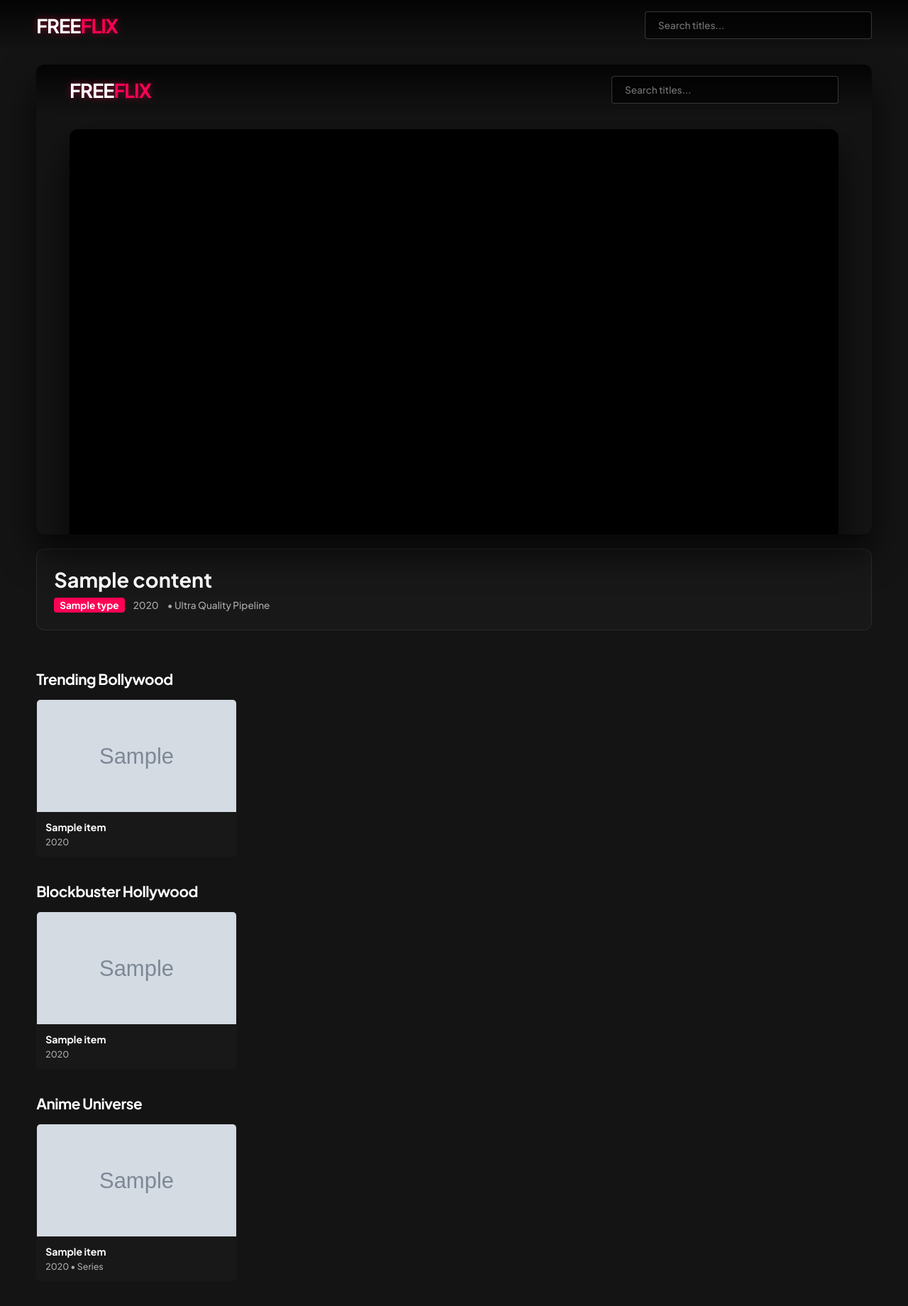
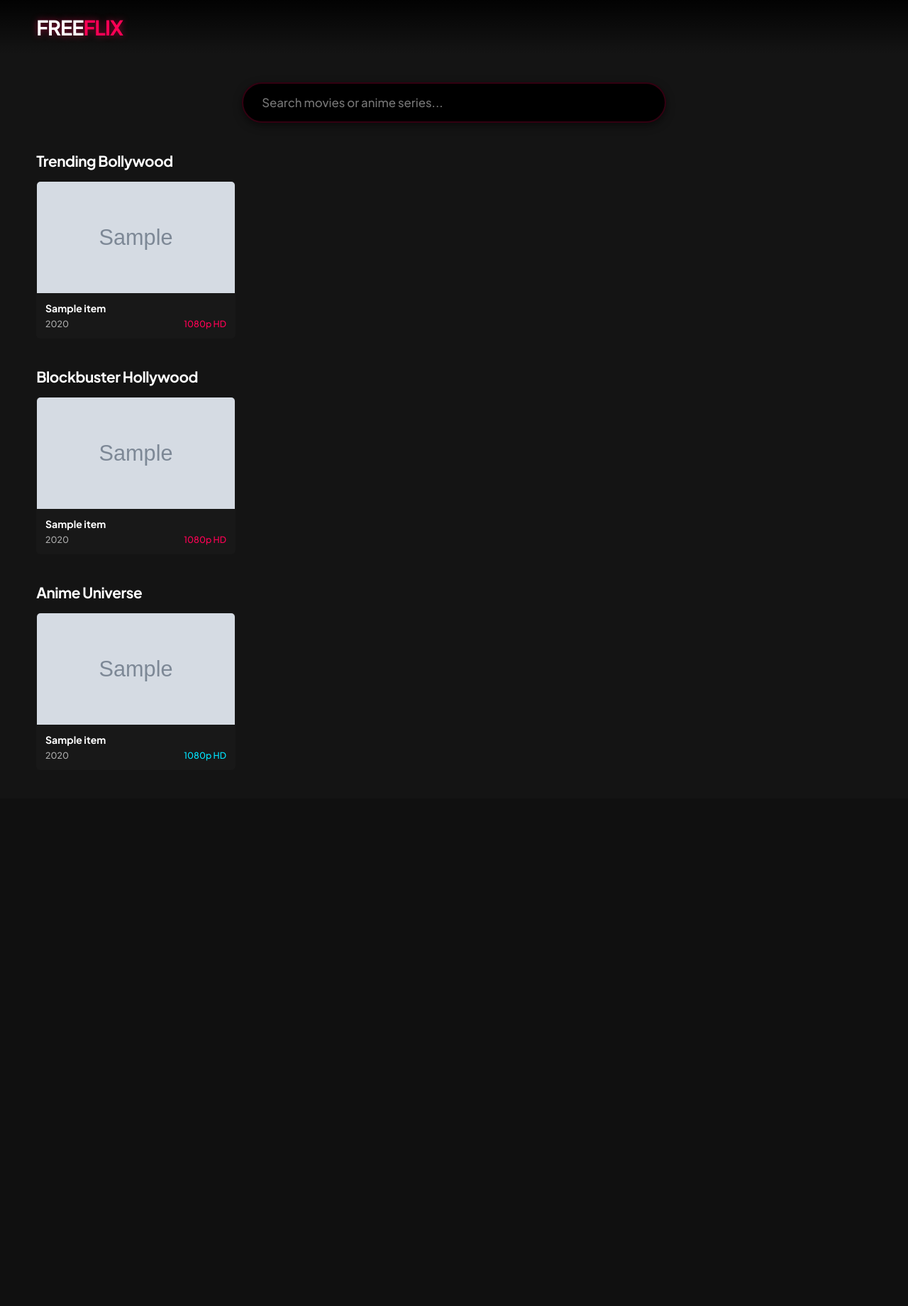
Before and after one commit to Nobody6215651/freeflix-app, a Flask app: template templates/index.html in a window 1280 px wide. Shown: the whole page at 71% size. After the commit the page ends 1072 px from the top, so only its background shows below. Run offline with Flask 3, Linux system fonts and the light colour scheme; the template is opened without the code that fills it: most values are stand-ins (such as "Sample title", 1, 10 or a date in 2020); grey boxes marked "Sample" are stand-in pictures.

Commit message:
Update index.html

```diff
--- a/templates/index.html
+++ b/templates/index.html
@@ -28,18 +28,16 @@
             -webkit-font-smoothing: antialiased;
         }
 
-        /* --- NETFLIX HEADER COMPACT BRANDING --- */
         .navbar {
             display: flex;
             align-items: center;
             justify-content: space-between;
-            padding: 16px 4%;
-            background: linear-gradient(to bottom, rgba(0,0,0,0.8) 0%, transparent 100%);
-            position: sticky; top: 0; z-index: 1000;
+            padding: 20px 4%;
+            background: linear-gradient(to bottom, rgba(0,0,0,0.9) 0%, transparent 100%);
         }
 
         .brand-logo {
-            font-size: 1.7rem;
+            font-size: 1.8rem;
             font-weight: 900;
             text-transform: uppercase;
             color: #fff;
@@ -49,34 +47,62 @@
         }
         .brand-logo span { color: var(--accent); }
 
-        .search-container { position: relative; width: 100%; max-width: 320px; }
+        /* --- THE GLOWING RED CENTRAL SEARCH CONTEXT --- */
+        .hero-search-wrapper {
+            max-width: 700px;
+            margin: 40px auto 20px auto;
+            padding: 0 4%;
+            text-align: center;
+        }
+
+        .search-container { position: relative; width: 100%; }
+
         .search-box {
-            width: 100%; padding: 10px 18px;
-            background: rgba(0, 0, 0, 0.6);
-            border: 1px solid rgba(255, 255, 255, 0.2);
-            border-radius: 4px; color: #fff;
-            font-family: inherit; font-size: 0.85rem;
+            width: 100%; padding: 16px 26px;
+            background: #000000;
+            border: 2px solid #330011;
+            border-radius: 50px; color: #fff;
+            font-family: inherit; font-size: 1.05rem;
+            font-weight: 500;
+            transition: all 0.3s cubic-bezier(0.4, 0, 0.2, 1);
+            box-shadow: 0 4px 12px rgba(0,0,0,0.5);
         }
-        .search-box:focus { outline: none; border-color: var(--accent); }
+
+        /* Vibrant Red Premium Neon Glow on Active/Focus Click */
+        .search-box:focus {
+            outline: none;
+            border-color: var(--accent);
+            background: #0a0003;
+            box-shadow: 0 0 25px rgba(255, 0, 85, 0.8), inset 0 0 8px rgba(255, 0, 85, 0.3);
+        }
 
         .suggestions-panel {
-            position: absolute; top: 100%; left: 0; width: 100%;
+            position: absolute; top: calc(100% + 10px); left: 0; width: 100%;
             background: var(--netflix-card); border: 1px solid var(--border);
-            border-radius: 4px; overflow: hidden; display: none; z-index: 1100;
+            border-radius: 12px; overflow: hidden; display: none; z-index: 1100;
+            box-shadow: 0 20px 40px rgba(0,0,0,0.8);
         }
-        .suggestion-item { padding: 12px; cursor: pointer; border-bottom: 1px solid rgba(255,255,255,0.05); font-size: 0.85rem; }
-        .suggestion-item:hover { background: rgba(255, 0, 85, 0.15); }
+        .suggestion-item { padding: 14px 20px; cursor: pointer; border-bottom: 1px solid rgba(255,255,255,0.05); font-size: 0.9rem; text-align: left;}
+        .suggestion-item:hover { background: rgba(255, 0, 85, 0.2); }
 
-        /* --- THEATER LAYOUT STABILITY --- */
+        /* --- DYNAMIC THEATER AREA (HIDDEN BY DEFAULT FOR FOCUS ENGINE) --- */
         .main-layout {
-            max-width: 1400px; margin: 20px auto; padding: 0 4%;
-            display: flex; flex-direction: column; gap: 20px;
+            max-width: 1400px; margin: 0 auto; padding: 0 4%;
+            display: none; flex-direction: column; gap: 20px;
+            transform: scale(0.98); opacity: 0;
+            transition: all 0.4s cubic-bezier(0.4, 0, 0.2, 1);
+        }
+        /* Active Focus Highlight Rule */
+        .main-layout.focused-active {
+            display: flex; transform: scale(1); opacity: 1;
+            padding: 15px 4%; border-radius: 16px;
+            background: linear-gradient(180deg, rgba(255, 0, 85, 0.04) 0%, transparent 100%);
         }
 
         .video-container {
             position: relative; padding-bottom: 56.25%; height: 0;
             overflow: hidden; border-radius: 12px; background: #000;
-            box-shadow: 0 25px 50px rgba(0,0,0,0.7);
+            box-shadow: 0 0 35px rgba(255, 0, 85, 0.15);
         }
         .video-container iframe { position: absolute; top: 0; left: 0; width: 100%; height: 100%; border: 0; }
 
@@ -85,10 +111,11 @@
             border-radius: 12px; padding: 24px; margin-bottom: 20px;
         }
         .active-title { font-size: 1.8rem; font-weight: 900; margin-bottom: 8px; }
-        .meta-line { font-size: 0.85rem; color: var(--text-muted); display: flex; gap: 12px; align-items: center; }
+        .meta-line { font-size: 0.88rem; color: var(--text-muted); display: flex; gap: 12px; align-items: center; }
         .type-badge { background: var(--accent); color: white; padding: 2px 8px; border-radius: 4px; font-weight: 700; }
+        .quality-tag-fixed { color: #00e5ff; font-weight: 700; }
 
-        /* --- REAL-TIME EPISODE & SEASON CONTROL DECK --- */
+        /* --- EPISODE MATRIX DECK --- */
         .series-control-deck {
             margin-top: 20px; padding-top: 20px;
             border-top: 1px solid rgba(255,255,255,0.05);
@@ -102,37 +129,33 @@
             cursor: pointer; width: fit-content; min-width: 160px; outline: none;
         }
 
-        .episode-scroll-grid {
-            display: flex; flex-wrap: wrap; gap: 10px; max-height: 220px;
-            overflow-y: auto; padding-right: 5px;
-        }
+        .episode-scroll-grid { display: flex; flex-wrap: wrap; gap: 10px; max-height: 220px; overflow-y: auto; }
         .episode-pill {
             background: rgba(255, 255, 255, 0.06); border: 1px solid transparent;
             color: #fff; padding: 10px 18px; border-radius: 6px; cursor: pointer;
             font-size: 0.85rem; font-weight: 700; min-width: 75px; text-align: center;
-            transition: all 0.2s ease;
         }
         .episode-pill:hover { background: rgba(255, 255, 255, 0.15); }
         .episode-pill.active-ep { background: var(--accent); border-color: var(--accent); color: #fff; }
 
-        /* --- NETFLIX 16:9 RECTANGULAR CARD SHELVES --- */
-        .shelf-container { max-width: 1400px; margin: 35px auto; padding: 0 4%; }
+        /* --- CINEMATIC NETFLIX ROWS --- */
+        .shelf-container { max-width: 1400px; margin: 40px auto; padding: 0 4%; }
         .shelf-heading { font-size: 1.3rem; font-weight: 700; margin-bottom: 15px; letter-spacing: -0.5px; }
 
         .movie-grid {
             display: grid;
-            grid-template-columns: repeat(auto-fill, minmax(240px, 1fr));
-            gap: 16px;
+            grid-template-columns: repeat(auto-fill, minmax(260px, 1fr));
+            gap: 18px;
         }
 
         .movie-card {
             background: var(--netflix-card); border-radius: 6px; overflow: hidden;
-            cursor: pointer; transition: transform 0.3s cubic-bezier(0.25, 1, 0.5, 1);
+            cursor: pointer; transition: transform 0.25s cubic-bezier(0.25, 1, 0.5, 1);
             position: relative; border: 1px solid transparent;
+            content-visibility: auto;
         }
-        .movie-card:hover { transform: scale(1.05); z-index: 5; border-color: rgba(255,255,255,0.2); }
+        .movie-card:hover { transform: scale(1.04); border-color: rgba(255,255,255,0.2); }
 
-        /* 16:9 Landscape Aspect Ratio Box matching image_80ead2.jpg */
         .poster-frame {
             position: relative; width: 100%; padding-top: 56.25%;
             background-size: cover; background-position: center; background-color: #222;
@@ -140,46 +163,46 @@
 
         .card-details { padding: 12px; }
         .card-title { font-size: 0.88rem; font-weight: 700; white-space: nowrap; overflow: hidden; text-overflow: ellipsis; }
-        .card-sub { font-size: 0.78rem; color: var(--text-muted); margin-top: 4px; }
+        .card-sub { font-size: 0.78rem; color: var(--text-muted); margin-top: 5px; display: flex; justify-content: space-between; }
 
-        /* --- MOBILE LAYOUT CONTROL --- */
         @media (max-width: 600px) {
-            .navbar { padding: 12px 4%; }
-            .search-container { max-width: 140px; }
-            .brand-logo { font-size: 1.3rem; }
-            .movie-grid { grid-template-columns: repeat(auto-fill, minmax(160px, 1fr)); gap: 10px; }
+            .navbar { padding: 15px 4%; }
+            .brand-logo { font-size: 1.4rem; }
+            .hero-search-wrapper { margin: 20px auto; }
+            .search-box { padding: 12px 20px; font-size: 0.95rem; }
+            .movie-grid { grid-template-columns: repeat(auto-fill, minmax(155px, 1fr)); gap: 12px; }
             .active-title { font-size: 1.3rem; }
         }
     </style>
 </head>
 <body>
 
-    <!-- Transparent Netflix Bar Header -->
     <nav class="navbar">
         <a href="/" class="brand-logo">FREE<span>FLIX</span></a>
+    </nav>
+
+    <div class="hero-search-wrapper">
         <div class="search-container">
-            <input type="text" class="search-box" placeholder="Search titles..." id="searchBox" autocomplete="off">
+            <input type="text" class="search-box" placeholder="Search movies or anime series..." id="searchBox" autocomplete="off">
             <div class="suggestions-panel" id="suggestionsPanel"></div>
         </div>
-    </nav>
+    </div>
 
-    <!-- Master Stage Area -->
-    <main class="main-layout">
+    <main class="main-layout" id="theaterStage">
         <div class="video-container">
-            <iframe id="mainPlayer" src="{{ all_content[0].embed_url }}" allowfullscreen></iframe>
+            <iframe id="mainPlayer" src="" allowfullscreen></iframe>
         </div>
 
         <div class="media-details">
-            <h1 class="active-title" id="activeTitle">{{ all_content[0].title }}</h1>
+            <h1 class="active-title" id="activeTitle">Loading Title</h1>
             <div class="meta-line">
-                <span class="type-badge" id="activeType">{{ all_content[0].type }}</span>
-                <span id="activeYear">{{ all_content[0].year }}</span>
-                <span>• Ultra Quality Pipeline</span>
+                <span class="type-badge" id="activeType">Movie</span>
+                <span id="activeYear">2026</span>
+                <span class="quality-tag-fixed">Available in 1080p HD</span>
             </div>
 
-            <!-- Dynamic Episode Deck Manager (Auto loads for Series) -->
             <div class="series-control-deck" id="seriesDeck">
-                <label class="season-selector-label" id="seasonLabel">Select Season</label>
+                <label class="season-selector-label">Select Season</label>
                 <select class="netflix-dropdown" id="seasonSelector" onchange="switchSeason(this.value)"></select>
 
                 <label class="season-selector-label" style="margin-top: 10px;">Available Episodes</label>
@@ -188,7 +211,6 @@
         </div>
     </main>
 
-    <!-- BOLLYWOOD SHELF -->
     <section class="shelf-container">
         <h2 class="shelf-heading">Trending Bollywood</h2>
         <div class="movie-grid">
@@ -197,14 +219,16 @@
                 <div class="poster-frame" style="background-image: url('{{ item.poster }}')"></div>
                 <div class="card-details">
                     <div class="card-title">{{ item.title }}</div>
-                    <div class="card-sub">{{ item.year }}</div>
+                    <div class="card-sub">
+                        <span>{{ item.year }}</span>
+                        <span style="color:var(--accent);">1080p HD</span>
+                    </div>
                 </div>
             </div>
             {% endfor %}
         </div>
     </section>
 
-    <!-- HOLLYWOOD SHELF -->
     <section class="shelf-container">
         <h2 class="shelf-heading">Blockbuster Hollywood</h2>
         <div class="movie-grid">
@@ -213,14 +237,16 @@
                 <div class="poster-frame" style="background-image: url('{{ item.poster }}')"></div>
                 <div class="card-details">
                     <div class="card-title">{{ item.title }}</div>
-                    <div class="card-sub">{{ item.year }}</div>
+                    <div class="card-sub">
+                        <span>{{ item.year }}</span>
+                        <span style="color:var(--accent);">1080p HD</span>
+                    </div>
                 </div>
             </div>
             {% endfor %}
         </div>
     </section>
 
-    <!-- ANIME SHELF -->
     <section class="shelf-container">
         <h2 class="shelf-heading">Anime Universe</h2>
         <div class="movie-grid">
@@ -229,7 +255,10 @@
                 <div class="poster-frame" style="background-image: url('{{ item.poster }}')"></div>
                 <div class="card-details">
                     <div class="card-title">{{ item.title }}</div>
-                    <div class="card-sub">{{ item.year }} • Series</div>
+                    <div class="card-sub">
+                        <span>{{ item.year }}</span>
+                        <span style="color:#00e5ff;">1080p HD</span>
+                    </div>
                 </div>
             </div>
             {% endfor %}
@@ -240,8 +269,13 @@
         let currentShowId = null;
         let activeSeasonNum = 1;
 
-        // Core Click Engine with Safe Variable Routing
+        // Enhanced Click Focus Action Pipeline
         async function playMedia(id, type, title, year, embedUrl) {
+            const stage = document.getElementById('theaterStage');
+
+            // Activate dynamic focus styles
+            stage.classList.add('focused-active');
+
             document.getElementById('mainPlayer').src = embedUrl;
             document.getElementById('activeTitle').innerText = title;
             document.getElementById('activeType').innerText = type;
@@ -257,16 +291,17 @@
                 deck.style.display = 'none';
                 currentShowId = null;
             }
-            window.scrollTo({ top: 0, behavior: 'smooth' });
+
+            // Smoothly scrolls & centers the viewport target directly onto the player
+            stage.scrollIntoView({ behavior: 'smooth', block: 'center' });
         }
 
-        // Live Series Metadata Fetcher
         async function loadShowMetadata(tvId) {
             try {
                 const res = await fetch(`/api/tv-meta/${tvId}`);
                 const data = await res.json();
+                const select = document.getElementById('seasonSelector');
 
-                const select = document.getElementById('seasonSelector');
                 select.innerHTML = data.seasons.map(s =>
                     `<option value="${s.season_number}" data-epcount="${s.episode_count}">${s.name}</option>`
                 ).join('');
@@ -275,11 +310,10 @@
                     switchSeason(data.seasons[0].season_number);
                 }
             } catch (err) {
-                console.error("Meta engine failure", err);
+                console.error("Meta API error", err);
             }
         }
 
-        // Fast Episode Matrix Builder
         function switchSeason(seasonNum) {
             activeSeasonNum = seasonNum;
             const select = document.getElementById('seasonSelector');
@@ -288,7 +322,6 @@
 
             const grid = document.getElementById('episodeGrid');
             let html = '';
-
             for (let i = 1; i <= epCount; i++) {
                 let activeClass = (i === 1) ? 'episode-pill active-ep' : 'episode-pill';
                 html += `<div class="${activeClass}" id="ep-pill-${i}" onclick="loadTargetEpisode(${i})">Ep ${i}</div>`;
@@ -296,20 +329,15 @@
             grid.innerHTML = html;
         }
 
-        // Instant Stream Injector for Selected Episode
         function loadTargetEpisode(epNum) {
-            // Remove previous active classes smoothly
             document.querySelectorAll('.episode-pill').forEach(el => el.classList.remove('active-ep'));
-
-            // Highlight current episode pill
             const targetPill = document.getElementById(`ep-pill-${epNum}`);
             if(targetPill) targetPill.classList.add('active-ep');
 
-            // Directly load the premium episode block into the video window
             document.getElementById('mainPlayer').src = `https://vidsrc.me/embed/tv/${currentShowId}/${activeSeasonNum}-${epNum}`;
         }
 
-        // Live Synchronous Search Client
+        // Live Red Engine Input Scanner
         const searchBox = document.getElementById('searchBox');
         const panel = document.getElementById('suggestionsPanel');
 
@@ -322,17 +350,17 @@
                 const items = await res.json();
 
                 if(items.length === 0) {
-                    panel.innerHTML = '<div class="suggestion-item" style="color:var(--text-muted)">No titles found</div>';
+                    panel.innerHTML = '<div class="suggestion-item" style="color:var(--text-muted)">No official titles found</div>';
                 } else {
                     panel.innerHTML = items.map(item => `
                         <div class="suggestion-item" onclick="triggerSearchSelect('${item.id}', '${item.type}', \`${item.title}\`, '${item.year}', '${item.embed_url}')">
-                            <strong>${item.title}</strong> (${item.year}) <span style="color:var(--accent); float:right; font-size:0.75rem;">${item.type}</span>
+                            <strong>${item.title}</strong> (${item.year}) <span style="color:var(--accent); float:right; font-size:0.78rem;">Available in 1080p HD</span>
                         </div>
                     `).join('');
                 }
                 panel.style.display = 'block';
             } catch (err) {
-                console.error("Search pipeline sync error", err);
+                console.error("Search failure", err);
             }
         });
 
```
